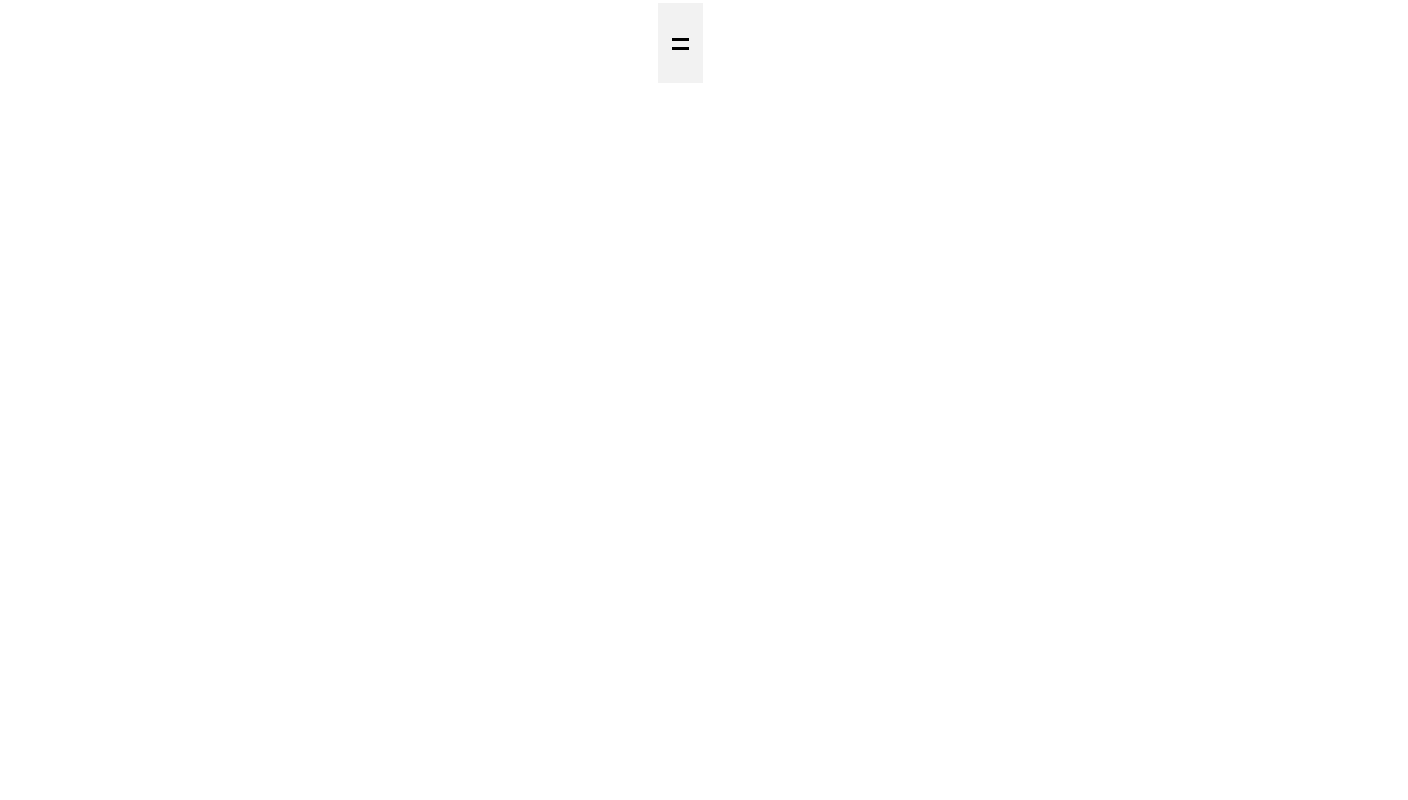
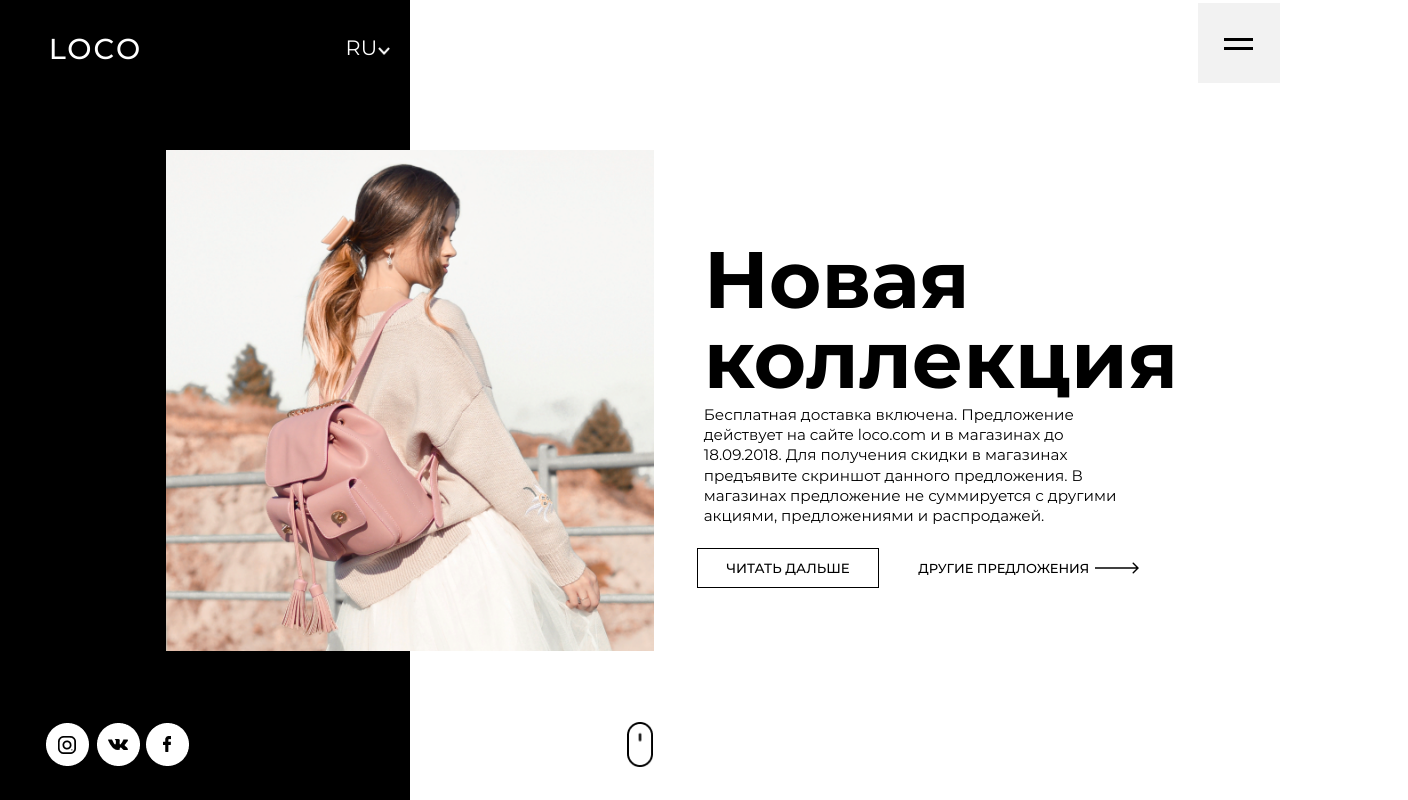
Before and after one commit to WebHeroSchool/larfinal1, a plain HTML site: page index.html in a window 1280 px wide. Shown: the whole page, 1408 px wide, since content can reach past the window. Drawn offline with Linux system fonts and the light colour scheme.

Commit message:
1header without media

```diff
--- a/index.html
+++ b/index.html
@@ -20,11 +20,23 @@
         </label>
         <div id="menu__square"></div>
       </div>
-
     </div>
-
-    <div class="header__card"></div>
-
+    <div class="header__card">
+      <img class="header__card header__card_girl" src="./images/girl.png" alt="girl-bag">
+      <h1 class="header__card header__card_title">Новая коллекция</h1>
+      <p class="header__card header__card_description">Бесплатная доставка включена. Предложение действует на сайте loco.com и в магазинах до 18.09.2018. Для получения скидки в магазинах предъявите скриншот данного предложения. В магазинах предложение не суммируется с другими акциями, предложениями и распродажей.</p>
+      <div class="header__card header__card_next">
+        <a class="header__card header__card_border" href="#">ЧИТАТЬ ДАЛЬШЕ</a>
+        <a class="header__card header__card_other" href="#">ДРУГИЕ ПРЕДЛОЖЕНИЯ</a>
+        <a class="header__card header__card_arrow" href="#"><img src="./images/littlearrow.png" alt="littlearrow"></a>
+      </div>
+    </div>
+    <div class="header__down">
+      <a class="header__down header__down_inst" href="#"><img src="./images/inst.png" alt="instagram"></a>
+      <a class="header__down header__down_vk" href="#"><img src="./images/vk.png" alt="vkontakte"></a>
+      <a class="header__down header__down_fb" href="#"><img src="./images/fb.png" alt="facebook"></a>
+      <img class="header__down header__down_scrol" src="./images/scrol.png" alt="scrol">
+   </div>
 
   </header>
 </body>
--- a/style.css
+++ b/style.css
@@ -7,8 +7,12 @@ body {
 
 .header {
   display: flex;
+  flex-direction: column;
   height: 100vh;
   width: 100vw;
+  background-image: url(./images/rectangle5.png);
+  background-size: 32vw;
+  background-repeat: no-repeat;
 }
 
 .header__top {
@@ -19,14 +23,14 @@ body {
   flex-direction: row;
 }
 
-.header__top_rectangle {
+/*.header__top_rectangle {
   position: absolute;
   width: 461px;
   height: 900px;
   left: 0px;
   top: 0px;
   z-index: -1;
-}
+}*/
 
 .header__top_logo {
   position: relative;
@@ -147,160 +151,174 @@ body {
   opacity: 0.05;
 }
 
-.header__backgrnd {
+/*.header__backgrnd {
 position: relative;
     display: flex;
     width: 33vw;
     height: 100vh;
     flex-wrap: wrap;
     flex-direction: column;
+    background-size: cover;
     left: -20%;
     z-index: -3;
+    top: -5.5%;
 }
 
 .header__backgrnd_rectangle {
   position: relative;
   left: 0%;
   width: 97.5%;
-}
+}*/
 
 .header__card {
 position: relative;
-width: 82vw;
-    height: 80vh;
-    left: 10%;
+    width: 90vw;
+    height: 75vh;
+    left: 8%;
+    top: 1%;
+    flex-wrap: wrap;
+    flex-direction: row;
+    float: left;
+}
+
+.header__card_girl {
+position: relative;
+    width: 42.4%;
+    height: 83.5%;
+    left: 5.5%;
     top: 9%;
 }
 
-.header__card_girl {
-  position: absolute;
-  width: 549px;
-  height: 562px;
-  left: 186px;
-  top: 169px;
-}
-
 .header__card_title {
-  position: absolute;
-  width: 475px;
-  height: 165px;
-  left: 10px;
-  top: 32px;
+    position: relative;
+    width: 37%;
+    height: 24%;
+    left: 9.8%;
+    top: 24%;
     font-family: "Montserratbold", sans-serif;
     font-style: normal;
     font-weight: bold;
-  font-size: 80px;
-  line-height: 82px;
-  color: #000000;
-  margin: -17px 0 18px 0px;
+    font-size: 5em;
+    line-height: 100%;
+    margin: 0;
 }
 
 .header__card_description {
-  position: absolute;
-  width: 467px;
-  left: 11px;
-  top: 221px;
+    position: relative;
+    width: 36%;
+    height: 20%;
+    left: 9.8%;
+    top: 27.5%;
     font-family: "Montserratnormal", sans-serif;
     font-style: normal;
     font-weight: normal;
-  font-size: 15px;
-  line-height: 21px;
+    font-size: 0.95em;
+    line-height: 1.33;
+    letter-spacing: 0px;
     color: black;
-  margin: -26px 0 18px 0px;
+    margin: 0;
 }
 
 .header__card_next {
     position: relative;
-  height: 100px;
-  width: 550px;
+    height: 10%;
+    width: 41%;
     font-family: Montserratmedium, sans-serif;
     font-style: normal;
     font-weight: 500;
-  font-size: 13px;
+    font-size: 1em;
     text-align: center;
-  line-height:44px;
-}
-
-.header__card_next:hover {
-  background: #f4f6f6;
-}
+    line-height: 4%;
+    top: 29%;
+}
+
 
 .header__card_border {
     text-decoration: none;
-  position: absolute;
-  width: 203px;
-  height: 44px;
-  left: 17px;
-  top: 17px;
-  border: 1.5px solid #000000;
-  box-sizing: border-box;
+    width: 38%;
+    height: 64%;
+    left: 3%;
+    top: 23%;
+    border: 0.09em solid #000000;
+    /* box-sizing: border-box; */
     text-align: center;
     cursor: pointer;
     color: #000000;
+    font-size: smaller;
+    display: inline-flex;
+    justify-content: center;
+    align-items: center;
+}
+
+.header__card_border:hover {
+  background: #f4f6f6;
 }
 
 .header__card_other {
     color: black;
     cursor: pointer;
     text-decoration: none;
-  position: absolute;
-  width: 203px;
-  height: 44px;
-  left: 258px;
-  top: 16px;
+    width: 41%;
+    height: 27%;
+    left: 9%;
+    top: 57%;
+    font-size: 0.813em;
 }
 
 .header__card_arrow {
     color: black;
     cursor: pointer;
     text-decoration: none;
-  position: absolute;
-  width: 203px;
-  height: 44px;
-  left: 384px;
-  top: 19px;
+    width: 20%;
+    height: 4%;
+    left: 2.5%;
+    top: 47%;
 }
 
 .header__down {
     display: flex;
     position: relative;
     align-items: center;
-  height: 70px;
-  width: 200px;
-  left: 35px;
-  top: -638px;
+    height: 9vh;
+    width: 100vw;
+    left: 0%;
+    top: 3%;
 }
 
 .header__down_inst {
     position: relative;
-  width: 43px;
-  height: 43px;
-  left: 18px;
-  z-index: 1;
+    width: 3%;
+    height: 62%;
+    left: 3.6%;
+    z-index: 1;
+    top: -5%;
 }
 
 .header__down_vk {
       position: relative;
-  width: 43px;
-  height: 43px;
-  left: 29px;
-  z-index: 1;
+    width: 3%;
+    height: 62%;
+    left: 4.6%;
+    z-index: 1;
+    top: -5%;
 }
 
 .header__down_fb {
     position: relative;
-  width: 43px;
-  height: 43px;
-  left: 40px;
-  z-index: 1;
+    width: 3%;
+    height: 62%;
+    left: 5.4%;
+    z-index: 1;
+    top: -5%;
 }
 
 .header__down_scrol {
-  display: flex;
-  position: relative;
-  height: 900px;
-  width: 750px;
-  top: -543px;
+    position: relative;
+    width: 2%;
+    height: 62%;
+    left: 40%;
+    z-index: 1;
+    top: -5%;
 }
 
 /*Здесь  2 секция*/
```
Lines whose indentation alone changed are shown as unchanged.
